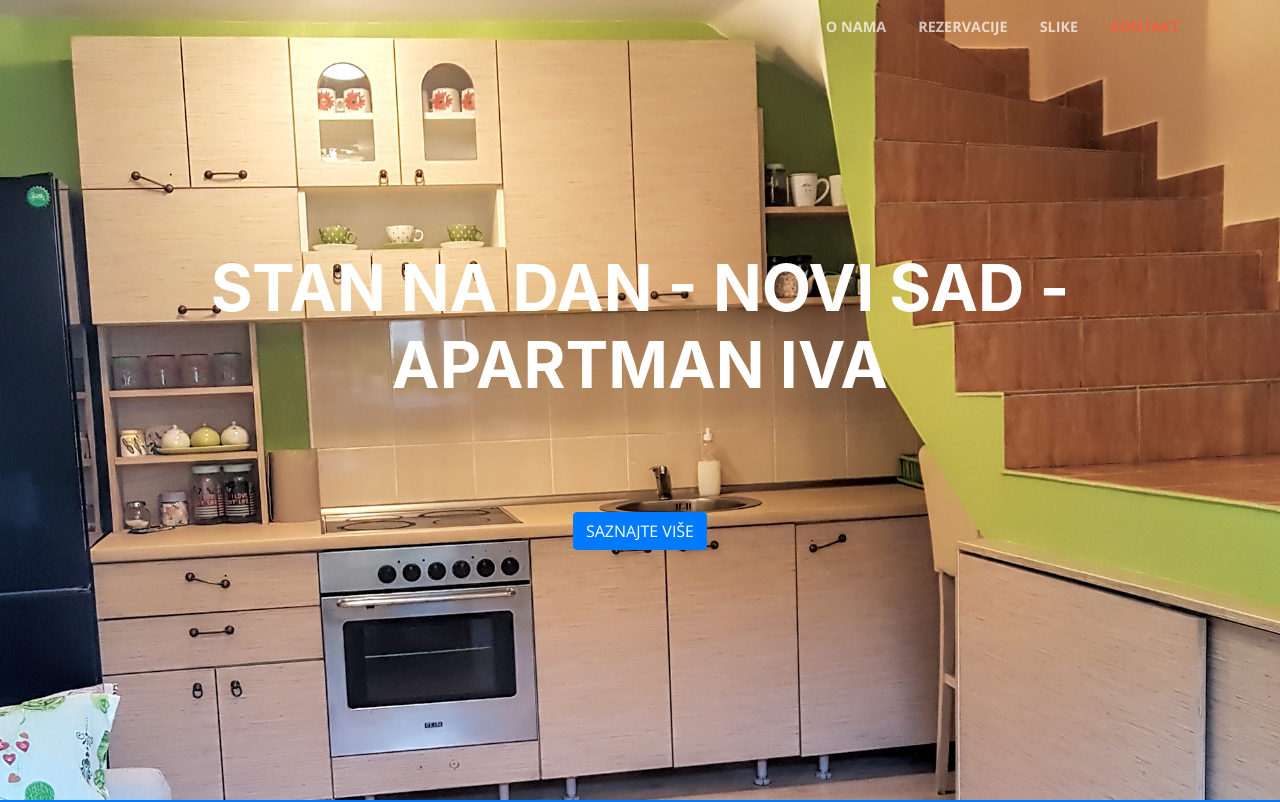
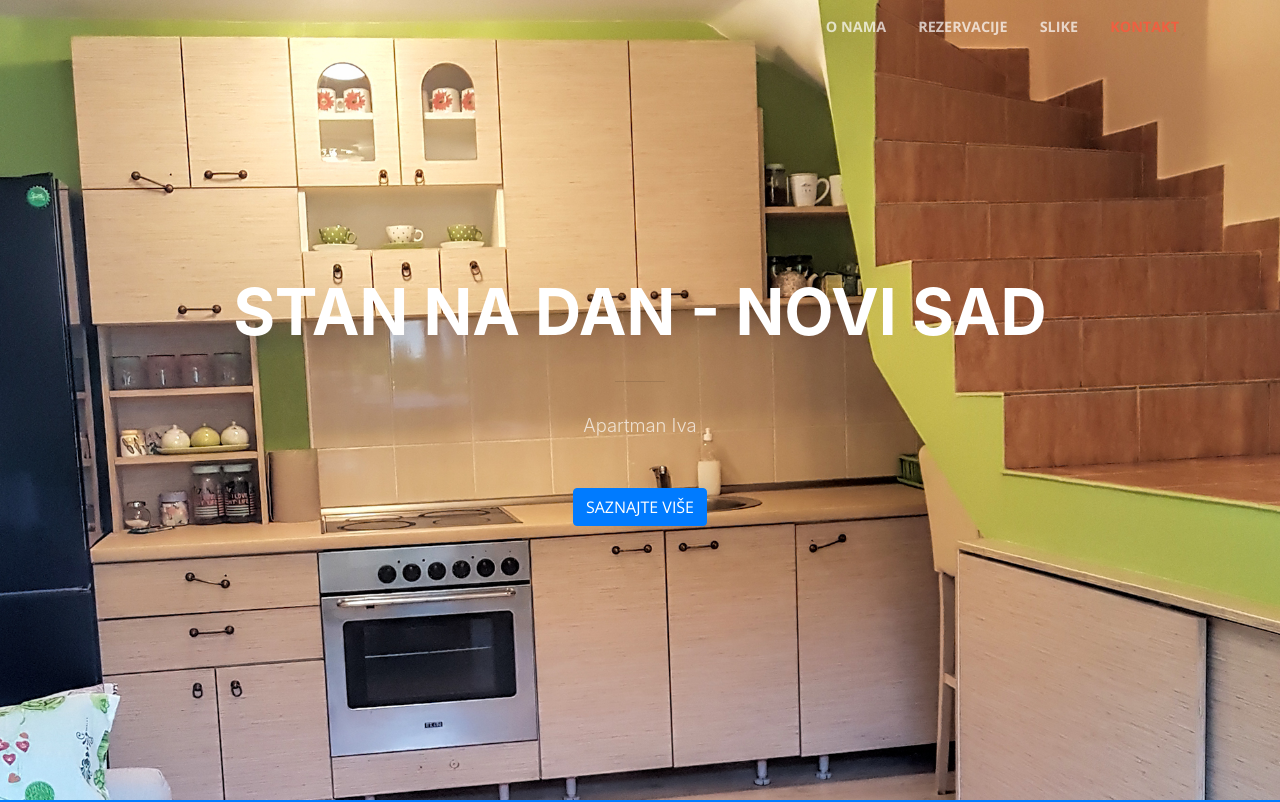
Before and after one commit to djole94hns/djole94hns.github.io, a website with bundled scripts: page index.html in a window 1280 px wide. Shown: the top 802 px of the page. Built offline with nearby package versions, Linux system fonts and the light colour scheme.

Commit message:
Update index.html

```diff
--- a/index.html
+++ b/index.html
@@ -60,12 +60,12 @@
         <div class="row">
           <div class="col-lg-10 mx-auto">
             <h1 class="text-uppercase">
-              <strong>Stan na dan - Novi Sad - Apartman Iva</strong>
+              <strong>Stan na dan - Novi Sad</strong>
             </h1>
             <hr>
           </div>
           <div class="col-lg-8 mx-auto">
-            <p class="text-faded mb-5"></p>
+            <p class="text-faded mb-5">Apartman Iva</p>
             <a class="btn btn-primary btn-xl js-scroll-trigger" href="#about">Saznajte više</a>
           </div>
         </div>
```
